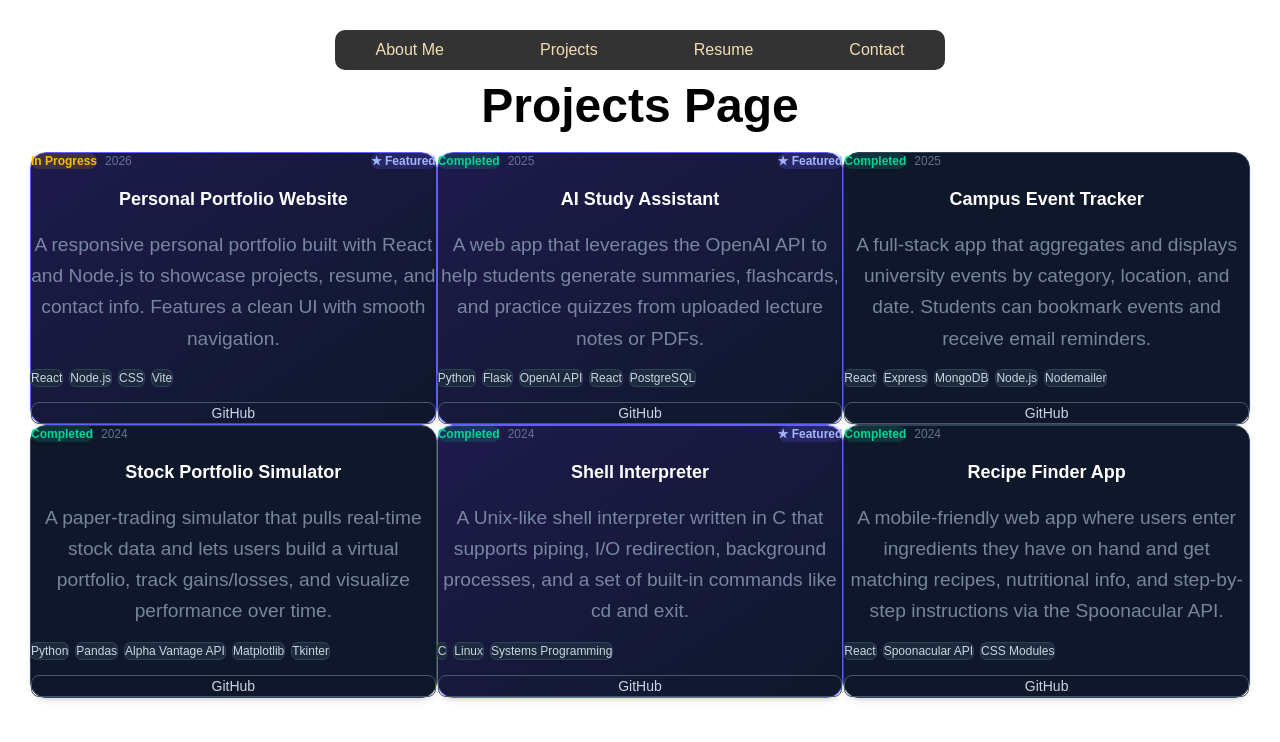
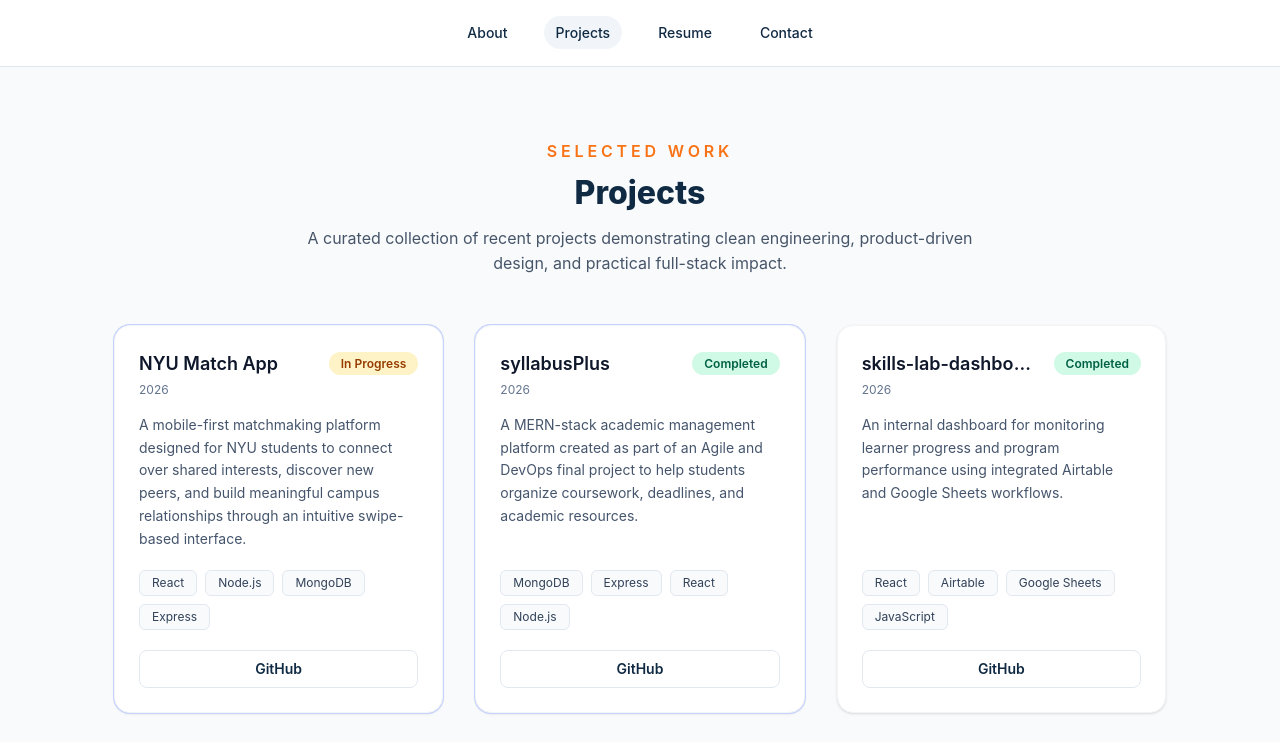
Before and after one commit to abirmahmood6/personal_website, a React (Vite) app in the folder client/: page /projects in a window 1280 px wide. Shown: the top 742 px of the page. Built offline with nearby package versions, Linux system fonts and the light colour scheme.

Commit message:
cleanup across all pages

```diff
--- a/client/src/App.css
+++ b/client/src/App.css
@@ -1,148 +1,201 @@
+:root {
+  --font-sans: Inter, ui-sans-serif, system-ui, -apple-system, "Segoe UI", Roboto, "Helvetica Neue", Arial, sans-serif;
+  --text-primary: #102a43;
+  --text-secondary: #475569;
+  --surface: #ffffff;
+  --surface-strong: #f8fafc;
+  --border: #e2e8f0;
+  --shadow: 0 24px 80px rgba(15, 23, 42, 0.08);
+  --muted: #6b7280;
+  --accent-orange: #f97316;
+  --accent-violet: #7c3aed;
+}
+
 * {
-  margin: 0;
-  padding: 0;
   box-sizing: border-box;
-  font-family: Arial, Helvetica, sans-serif;
+}
+
+html, body, #root {
+  min-height: 100%;
 }
 
 body {
-  background: #ffffff; /* dark navy */
-  color: rgb(0, 0, 0);
+  margin: 0;
+  font-family: var(--font-sans);
+  background: #f8fafc;
+  color: var(--text-primary);
+  line-height: 1.6;
+  -webkit-font-smoothing: antialiased;
+  -moz-osx-font-smoothing: grayscale;
 }
 
-.homepage {
-  height: 100vh;
+a {
+  color: inherit;
+}
+
+img {
+  display: block;
+  max-width: 100%;
+}
+
+.container {
+  width: min(1100px, 100%);
+  margin: 0 auto;
+  padding: 0 1.5rem;
+}
+
+.page-shell {
+  width: 100%;
+  padding: 4.5rem 0;
+}
+
+.section-heading {
+  font-size: clamp(2rem, 2.5vw, 3rem);
+  font-weight: 800;
+  line-height: 1.05;
+  margin: 0 0 1rem;
+  text-align: center;
+  color: var(--text-primary);
+}
+
+.section-copy {
+  max-width: 720px;
+  margin: 0 auto;
+  color: var(--text-secondary);
+  font-size: 1rem;
+}
+
+.text-muted {
+  color: var(--muted);
+}
+
+.text-orange-600 {
+  color: var(--accent-orange);
+}
+
+.text-violet-600 {
+  color: var(--accent-violet);
+}
+
+.hero-panel {
+  background: var(--surface);
+  border: 1px solid rgba(15, 23, 42, 0.08);
+  border-radius: 32px;
+  padding: 3rem;
+  box-shadow: var(--shadow);
+}
+
+.hero-grid {
+  display: grid;
+  gap: 2rem;
+  align-items: center;
+}
+
+.hero-copy {
   display: flex;
   flex-direction: column;
-  align-items: center;
-  text-align: center;
-  padding: 30px;
+  gap: 1.5rem;
 }
 
-.aboutMe {
-  display: flex;
-  justify-content: center; /* centers whole block */
-  align-items: center; /* vertical alignment */
-  gap: 40px; /* space between text and image */
-  max-width: 900px;
-  margin: 0 auto; /* centers container on page */
-  padding: 20px;
+.profile-image {
+  width: 220px;
+  height: 220px;
+  border-radius: 40px;
+  object-fit: cover;
+  border: 3px solid rgba(15, 23, 42, 0.08);
 }
 
-.aboutMe p {
-  flex: 1; /* text takes equal space */
+.project-grid {
+  display: grid;
+  gap: 2rem;
+  grid-template-columns: repeat(1, minmax(0, 1fr));
 }
 
-.myImage {
-  width: 250px;
-  height: 250px;
-  border-radius: 50%;
-  object-fit: cover;
+@media (min-width: 640px) {
+  .hero-grid {
+    grid-template-columns: 1.2fr 0.8fr;
+  }
+  .project-grid {
+    grid-template-columns: repeat(2, minmax(0, 1fr));
+  }
 }
 
-.homepage h1 {
-  font-size: 3rem;
-  font-weight: bold;
-  margin-bottom: 10px;
+@media (min-width: 1024px) {
+  .project-grid {
+    grid-template-columns: repeat(3, minmax(0, 1fr));
+  }
 }
 
-.homepage p {
-  font-size: 1.2rem;
-  opacity: 0.8;
+.project-card-shell {
+  width: 100%;
+  display: flex;
+  justify-content: center;
 }
 
-.navbar {
-  background-color: #333;
-  color: wheat;
-  display: flex;
-  justify-content: center;
-  width: 50%;
-  padding: 8px;
-  border-radius: 10px;
+.card-surface {
+  width: 100%;
+  background: var(--surface);
+  border: 1px solid var(--border);
+  border-radius: 28px;
+  box-shadow: var(--shadow);
 }
 
-.nav-links {
-  display: flex;
-  gap: 80px;
+.resume-page {
+  padding: 4.5rem 0;
+  background: #f8fafc;
 }
 
-.nav-links a {
-  transition: all 0.25s ease;
-  padding: 8px;
-
-}
-
-.nav-links a:hover {
-  background-color: #e8e8e8;
-  color: #333;
-  border-radius: 20px;
-  transform: translateY(-2px);
-}
-
-/* ── Resume Page ── */
-
-.resume-page {
-  min-height: 100vh;
-  display: flex;
-  flex-direction: column;
-  background: #f4f4f5;
-  padding: 30px;
-}
-
-.resume-wrapper {
-  flex: 1;
-  display: flex;
-  align-items: center;
-  justify-content: center;
-  padding: 16px 0;
+.resume-section {
+  display: grid;
+  gap: 2rem;
+  max-width: 980px;
+  margin: 0 auto;
+  justify-items: center;
 }
 
 .resume-card {
   width: 100%;
-  max-width: 780px;
-  background: #ffffff;
-  border-radius: 14px;
-  box-shadow: 0 4px 24px rgba(0, 0, 0, 0.09);
+  max-width: 980px;
+  background: var(--surface);
+  border: 1px solid var(--border);
+  border-radius: 28px;
+  box-shadow: var(--shadow);
   overflow: hidden;
-  display: flex;
-  flex-direction: column;
 }
 
 .resume-card-header {
   display: flex;
   align-items: center;
   justify-content: space-between;
-  padding: 16px 24px;
-  border-bottom: 1px solid #e5e7eb;
-  background: #fff;
+  flex-wrap: wrap;
+  gap: 1rem;
+  padding: 1.5rem 1.75rem;
+  border-bottom: 1px solid #e2e8f0;
 }
 
 .resume-card-title {
-  font-size: 0.95rem;
+  font-size: 0.85rem;
   font-weight: 700;
-  letter-spacing: 0.08em;
+  letter-spacing: 0.16em;
   text-transform: uppercase;
-  color: #111;
+  color: var(--text-primary);
 }
 
 .resume-card-actions {
   display: flex;
-  gap: 8px;
+  gap: 0.75rem;
 }
 
 .resume-btn {
-  padding: 6px 18px;
-  font-size: 0.8rem;
-  font-weight: 600;
-  border-radius: 6px;
-  cursor: pointer;
-  text-decoration: none;
-  transition: all 0.18s ease;
-  display: inline-block;
+  padding: 0.75rem 1.25rem;
+  font-size: 0.85rem;
+  font-weight: 700;
+  border-radius: 9999px;
+  border: 1.5px solid #111;
+  transition: transform 0.2s ease, background 0.2s ease, color 0.2s ease;
 }
 
 .resume-btn.outline {
-  border: 1.5px solid #111;
   background: transparent;
   color: #111;
 }
@@ -150,10 +203,10 @@ body {
 .resume-btn.outline:hover {
   background: #111;
   color: #fff;
+  transform: translateY(-1px);
 }
 
 .resume-btn.filled {
-  border: 1.5px solid #111;
   background: #111;
   color: #fff;
 }
@@ -161,16 +214,37 @@ body {
 .resume-btn.filled:hover {
   background: #333;
   border-color: #333;
+  transform: translateY(-1px);
 }
 
 .resume-preview {
   width: 100%;
-  aspect-ratio: 8.5 / 11;
+  min-height: 76vh;
+  max-height: 92vh;
+  border-radius: 0 0 28px 28px;
+  overflow: hidden;
+  background: #f8fafc;
 }
 
 .resume-iframe {
   width: 100%;
   height: 100%;
+  min-height: 840px;
   border: none;
   display: block;
 }
+
+@media (max-width: 768px) {
+  .hero-grid {
+    grid-template-columns: 1fr;
+  }
+  .aboutMe {
+    flex-direction: column;
+    text-align: center;
+  }
+  .profile-image {
+    width: 180px;
+    height: 180px;
+    margin: 0 auto;
+  }
+}
--- a/client/src/App.jsx
+++ b/client/src/App.jsx
@@ -8,16 +8,19 @@ import Resume from "./pages/Resume"
 import Contact from "./pages/Contact"
 
 const App = () => {
-  {/* use routing here and then have each page separate under pages directiory */ }
   return (
-    <Routes>
-      <Route path="/" element={<Home/>}/>
-      <Route path="/projects" element={<Projects/>}/>
-      <Route path="/resume" element={<Resume/>}/>
-      <Route path="/contact" element={<Contact/>}/>
+    <div className="min-h-screen bg-slate-50">
+      <Navbar />
 
-    </Routes>
-
+      <main>
+        <Routes>
+          <Route path="/" element={<Home />} />
+          <Route path="/projects" element={<Projects />} />
+          <Route path="/resume" element={<Resume />} />
+          <Route path="/contact" element={<Contact />} />
+        </Routes>
+      </main>
+    </div>
   );
 };
 
--- a/client/src/components/Navbar.jsx
+++ b/client/src/components/Navbar.jsx
@@ -1,16 +1,38 @@
 import React from 'react'
-import { Link } from 'react-router-dom'
+import { Link, useLocation } from 'react-router-dom'
+
+const links = [
+  { href: '/', label: 'About' },
+  { href: '/projects', label: 'Projects' },
+  { href: '/resume', label: 'Resume' },
+  { href: '/contact', label: 'Contact' },
+]
+
 const Navbar = () => {
-    return (
-        <div className='navbar'>
-            <ul className='nav-links'>
-                <li><Link to="/">About Me</Link></li>
-                <li><Link to="/projects">Projects</Link></li>
-                <li><Link to="/resume">Resume</Link></li>
-                <li><Link to="/contact">Contact</Link></li>
-            </ul>
-        </div>
-    )
+  const { pathname } = useLocation()
+
+  return (
+    <header className="border-b border-slate-200 bg-white/90 backdrop-blur-sm">
+      <div className="container">
+        <nav className="flex items-center justify-center py-5">
+          <ul className="flex flex-wrap items-center justify-center gap-6">
+            {links.map((l) => (
+              <li key={l.href} className="list-none">
+                <Link
+                  to={l.href}
+                  className={`text-sm font-medium px-3 py-2 rounded-full transition duration-200 ${
+                    pathname === l.href ? 'bg-slate-100 text-slate-900' : 'text-slate-700 hover:bg-slate-50'
+                  }`}
+                >
+                  {l.label}
+                </Link>
+              </li>
+            ))}
+          </ul>
+        </nav>
+      </div>
+    </header>
+  )
 }
 
 export default Navbar
--- a/client/src/components/ProjectCard.jsx
+++ b/client/src/components/ProjectCard.jsx
@@ -1,47 +1,68 @@
 import React from "react";
 
-const ProjectCard = ({ project }) => {
-  const { title, description, techStack, github, liveDemo, status, year, featured } = project;
+const ProjectCard = ({ project = {} }) => {
+  const { title, description, techStack = [], github, liveDemo, status, year, featured } = project;
 
   return (
-    <div className={`project-card relative flex flex-col gap-4 rounded-2xl border p-6 shadow-md transition-all duration-300 hover:-translate-y-1 hover:shadow-xl ${featured ? "border-indigo-500 bg-gradient-to-br from-indigo-950 to-slate-900" : "border-slate-700 bg-slate-900"}`}>
-
-      <div className="card-header flex items-center justify-between">
-        <div className="card-meta flex items-center gap-2">
-          <span className={`status-badge rounded-full px-2.5 py-0.5 text-xs font-semibold ${status === "In Progress" ? "bg-amber-400/15 text-amber-400" : "bg-emerald-400/15 text-emerald-400"}`}>
-            {status}
-          </span>
-          <span className="year text-xs text-slate-500">{year}</span>
-        </div>
-        {featured && (
-          <span className="featured-badge rounded-full bg-indigo-500/20 px-2.5 py-0.5 text-xs font-semibold text-indigo-300">
-            ★ Featured
-          </span>
-        )}
+    <article
+      className={`w-full h-full bg-white rounded-2xl border border-gray-100 overflow-hidden shadow-sm transition-transform duration-300 ease-out hover:-translate-y-2 hover:shadow-lg ${
+        featured ? "ring-1 ring-indigo-200" : ""
+      }`}
+      aria-labelledby={`project-${title}`}
+    >
+      <div className="p-6 flex flex-col h-full">
+        <header className="mb-4 flex items-start justify-between gap-4">
+          <div className="min-w-0">
+            <h3 id={`project-${title}`} className="text-lg font-semibold text-slate-900 truncate">
+              {title}
+            </h3>
+            {year && <div className="mt-1 text-xs text-slate-500">{year}</div>}
           </div>
 
-      <h3 className="card-title text-lg font-bold text-white">{title}</h3>
-      <p className="card-description mt-1 text-sm leading-relaxed text-slate-400">{description}</p>
+          {status && (
+            <div className="flex-shrink-0">
+              <span className={`text-xs font-semibold px-3 py-1 rounded-full ${
+                status === "In Progress" ? "bg-amber-100 text-amber-800" : "bg-emerald-100 text-emerald-800"
+              }`}>{status}</span>
+            </div>
+          )}
+        </header>
 
-      <div className="tech-stack flex flex-wrap gap-2">
+        <p className="text-sm text-slate-600 leading-relaxed mb-5 flex-grow">{description}</p>
+
+        <div className="mb-5 flex flex-wrap gap-2">
           {techStack.map((tech) => (
-          <span key={tech} className="tech-tag rounded-md bg-slate-800 px-2.5 py-1 text-xs font-medium text-slate-300 ring-1 ring-slate-700">
+            <span key={tech} className="text-xs bg-slate-50 border border-slate-200 px-3 py-1 rounded-md text-slate-700">
               {tech}
             </span>
           ))}
         </div>
 
-      <div className="card-links mt-auto flex gap-3 pt-2">
-        <a href={github} target="_blank" rel="noopener noreferrer" className="github-btn flex-1 rounded-lg border border-slate-600 py-2 text-center text-sm font-medium text-slate-300 transition-colors hover:border-slate-400 hover:text-white">
+        <footer className="mt-auto flex gap-3">
+          {github && (
+            <a
+              href={github}
+              target="_blank"
+              rel="noopener noreferrer"
+              className="flex-1 inline-flex items-center justify-center gap-2 px-4 py-2 border border-slate-200 rounded-lg text-sm font-semibold text-slate-700 hover:bg-slate-100 transition"
+            >
               GitHub
             </a>
+          )}
+
           {liveDemo && (
-          <a href={liveDemo} target="_blank" rel="noopener noreferrer" className="demo-btn flex-1 rounded-lg bg-indigo-600 py-2 text-center text-sm font-medium text-white transition-colors hover:bg-indigo-500">
+            <a
+              href={liveDemo}
+              target="_blank"
+              rel="noopener noreferrer"
+              className="flex-1 inline-flex items-center justify-center px-4 py-2 rounded-lg text-sm font-semibold text-white bg-gradient-to-r from-indigo-600 to-violet-600 shadow-md hover:scale-[1.02] transition"
+            >
               Live Demo
             </a>
           )}
+        </footer>
       </div>
-    </div>
+    </article>
   );
 };
 
--- a/client/src/data/projects_data.js
+++ b/client/src/data/projects_data.js
@@ -1,11 +1,11 @@
 const projects = [
   {
     id: 1,
-    title: "Personal Portfolio Website",
+    title: "NYU Match App",
     description:
-      "A responsive personal portfolio built with React and Node.js to showcase projects, resume, and contact info. Features a clean UI with smooth navigation.",
-    techStack: ["React", "Node.js", "CSS", "Vite"],
-    github: "https://github.com/abirmahmood6/personal-website",
+      "A mobile-first matchmaking platform designed for NYU students to connect over shared interests, discover new peers, and build meaningful campus relationships through an intuitive swipe-based interface.",
+    techStack: ["React", "Node.js", "MongoDB", "Express"],
+    github: "https://github.com/abirmahmood6/NYU-Match-App",
     liveDemo: null,
     status: "In Progress",
     year: "2026",
@@ -13,64 +13,64 @@ const projects = [
   },
   {
     id: 2,
-    title: "AI Study Assistant",
+    title: "syllabusPlus",
     description:
-      "A web app that leverages the OpenAI API to help students generate summaries, flashcards, and practice quizzes from uploaded lecture notes or PDFs.",
-    techStack: ["Python", "Flask", "OpenAI API", "React", "PostgreSQL"],
-    github: "https://github.com/abirmahmood6/ai-study-assistant",
+      "A MERN-stack academic management platform created as part of an Agile and DevOps final project to help students organize coursework, deadlines, and academic resources.",
+    techStack: ["MongoDB", "Express", "React", "Node.js"],
+    github: "https://github.com/abirmahmood6/syllabusPlus",
+    liveDemo: null,
+    status: "Completed",
+    year: "2026",
+    featured: true,
+  },
+  {
+    id: 3,
+    title: "skills-lab-dashboard",
+    description:
+      "An internal dashboard for monitoring learner progress and program performance using integrated Airtable and Google Sheets workflows.",
+    techStack: ["React", "Airtable", "Google Sheets", "JavaScript"],
+    github: "https://github.com/abirmahmood6/skills-lab-dashboard",
+    liveDemo: null,
+    status: "Completed",
+    year: "2026",
+    featured: false,
+  },
+  {
+    id: 4,
+    title: "CreatorVerse",
+    description:
+      "A simple full-stack CRUD app where users can add, view, edit, and delete their favorite content creators, built with React and Supabase.",
+    techStack: ["React", "Supabase", "JavaScript", "CSS"],
+    github: "https://github.com/abirmahmood6/CreatorVerse",
+    liveDemo: null,
+    status: "Completed",
+    year: "2025",
+    featured: false,
+  },
+  {
+    id: 5,
+    title: "NoteStack",
+    description:
+      "A full-stack notes management app built with the MERN stack that allows users to create, organize, edit, and manage notes through a responsive interface.",
+    techStack: ["MongoDB", "Express", "React", "Node.js"],
+    github: "https://github.com/abirmahmood6/NoteStack",
     liveDemo: null,
     status: "Completed",
     year: "2025",
     featured: true,
   },
   {
-    id: 3,
-    title: "Campus Event Tracker",
+    id: 6,
+    title: "LayoffLens",
     description:
-      "A full-stack app that aggregates and displays university events by category, location, and date. Students can bookmark events and receive email reminders.",
-    techStack: ["React", "Express", "MongoDB", "Node.js", "Nodemailer"],
-    github: "https://github.com/abirmahmood6/campus-event-tracker",
+      "A CodePath WEB103 Final Project focused on analyzing and visualizing tech layoff trends through interactive dashboards and data-driven insights.",
+    techStack: ["React", "JavaScript", "REST APIs", "Data Visualization"],
+    github: "https://github.com/abirmahmood6/LayoffLens",
     liveDemo: null,
     status: "Completed",
     year: "2025",
     featured: false,
   },
-  {
-    id: 4,
-    title: "Stock Portfolio Simulator",
-    description:
-      "A paper-trading simulator that pulls real-time stock data and lets users build a virtual portfolio, track gains/losses, and visualize performance over time.",
-    techStack: ["Python", "Pandas", "Alpha Vantage API", "Matplotlib", "Tkinter"],
-    github: "https://github.com/abirmahmood6/stock-simulator",
-    liveDemo: null,
-    status: "Completed",
-    year: "2024",
-    featured: false,
-  },
-  {
-    id: 5,
-    title: "Shell Interpreter",
-    description:
-      "A Unix-like shell interpreter written in C that supports piping, I/O redirection, background processes, and a set of built-in commands like cd and exit.",
-    techStack: ["C", "Linux", "Systems Programming"],
-    github: "https://github.com/abirmahmood6/shell-interpreter",
-    liveDemo: null,
-    status: "Completed",
-    year: "2024",
-    featured: true,
-  },
-  {
-    id: 6,
-    title: "Recipe Finder App",
-    description:
-      "A mobile-friendly web app where users enter ingredients they have on hand and get matching recipes, nutritional info, and step-by-step instructions via the Spoonacular API.",
-    techStack: ["React", "Spoonacular API", "CSS Modules"],
-    github: "https://github.com/abirmahmood6/recipe-finder",
-    liveDemo: null,
-    status: "Completed",
-    year: "2024",
-    featured: false,
-  },
 ];
 
 export default projects;
--- a/client/src/pages/Contact.jsx
+++ b/client/src/pages/Contact.jsx
@@ -2,9 +2,15 @@ import React from 'react'
 
 const Contact = () => {
   return (
-    <div>
-      <h1> Contact Page </h1>
-    </div>
+    <section className="page-shell">
+      <div className="container text-center">
+        <p className="text-orange-600 font-semibold uppercase tracking-[0.24em] mb-3">Get in touch</p>
+        <h1 className="section-heading">Contact</h1>
+        <p className="section-copy">
+          You can reach me at <a href="mailto:abir@example.com" className="text-slate-700 underline">abir@example.com</a> for collaboration, opportunities, or product-driven engineering work.
+        </p>
+      </div>
+    </section>
   )
 }
 
--- a/client/src/pages/Projects.jsx
+++ b/client/src/pages/Projects.jsx
@@ -1,23 +1,29 @@
-import React from 'react';
-import ProjectCard from '../components/ProjectCard';
-import projectData from '../data/projects_data';
-import Navbar from '../components/Navbar';
+import React from "react";
+import ProjectCard from "../components/ProjectCard";
+import projectData from "../data/projects_data";
 
 const Projects = () => {
   return (
-    <div className='homepage'>
-      <Navbar/>
-      <h1> Projects Page </h1>
-      <div className='grid grid-cols-1 md:grid-cols-2 lg:grid-cols-3'>
-      {projectData.map((item, index)=>
-      <ProjectCard
-      project={item}
-      />
-      )}
+    <section className="page-shell">
+      <div className="container">
+        <div className="text-center mb-12">
+          <p className="text-orange-600 font-semibold uppercase tracking-[0.24em] mb-3">Selected Work</p>
+          <h1 className="section-heading">Projects</h1>
+          <p className="section-copy">
+            A curated collection of recent projects demonstrating clean engineering, product-driven design, and practical full-stack impact.
+          </p>
+        </div>
+
+        <div className="project-grid">
+          {projectData.map((item) => (
+            <div key={item.id} className="project-card-shell">
+              <ProjectCard project={item} />
+            </div>
+          ))}
+        </div>
       </div>
+    </section>
+  );
+};
 
-    </div>
-  )
-}
-
-export default Projects
+export default Projects;
--- a/client/src/pages/Resume.jsx
+++ b/client/src/pages/Resume.jsx
@@ -1,12 +1,19 @@
 import React from 'react'
-import Navbar from "../components/Navbar"
 
 const Resume = () => {
   return (
-    <div className="resume-page">
-      <Navbar />
-      <div className="resume-wrapper">
-        <div className="resume-card">
+    <section className="page-shell resume-page">
+      <div className="container">
+        <div className="text-center mb-10">
+          <p className="text-orange-600 font-semibold uppercase tracking-[0.24em] mb-3">Resume</p>
+          <h1 className="section-heading">Professional Experience</h1>
+          <p className="section-copy">
+            Download the resume below or preview the printable version for a clean, structured overview of my software engineering background.
+          </p>
+        </div>
+
+        <div className="resume-section">
+          <div className="resume-card resume-card-centered">
             <div className="resume-card-header">
               <span className="resume-card-title">Resume</span>
               <div className="resume-card-actions">
@@ -24,6 +31,7 @@ const Resume = () => {
           </div>
         </div>
       </div>
+    </section>
   )
 }
 
```
Also changed, not shown: client/src/pages/Home.jsx (+15 -9 lines). Lines whose indentation alone changed are shown as unchanged.
